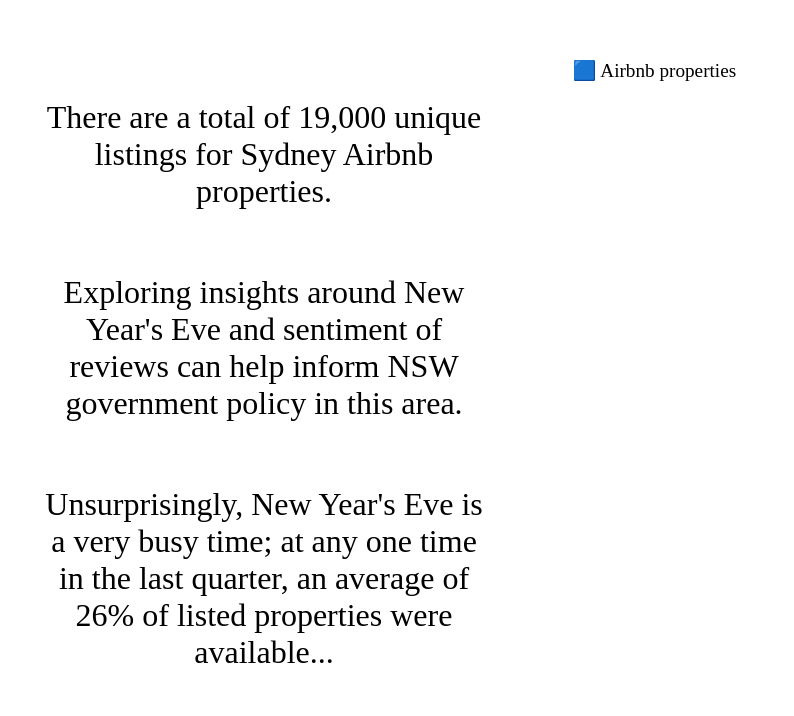
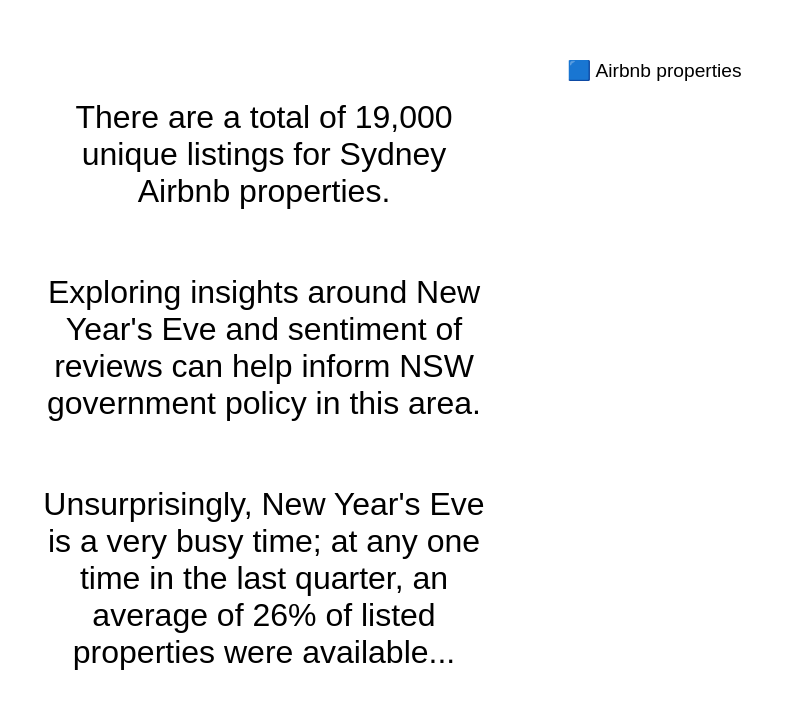
Before and after one commit to sklavoug/airbnb, a plain HTML site: page index.html in a window 1280 px wide. Shown: the part 134-850 px from the top of the page, without its empty margins (0-794 px from the left). Drawn offline with nearby package versions, Linux system fonts and the light colour scheme; a script that the page names is missing.

Commit message:
Add files via upload

```diff
--- a/index.html
+++ b/index.html
@@ -9,7 +9,7 @@
 	<meta name="viewport" content="width=device-width, initial-scale=1" />
 	<style>
 		body {
-            font-family: "Public Sans";
+            font-family: "Arial";
         }
 
 		#scrolly {
```
